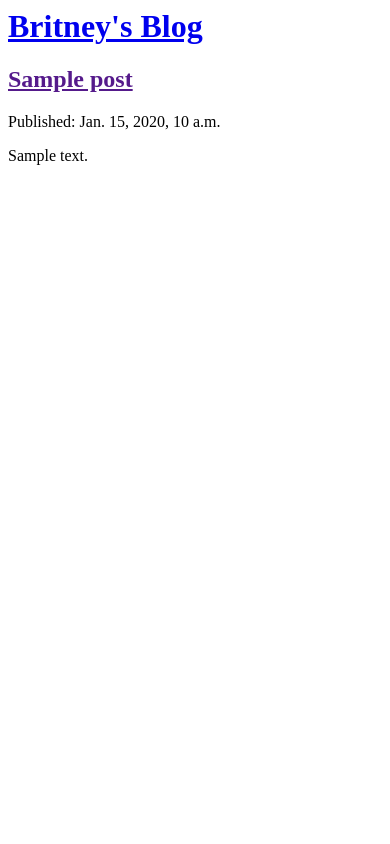
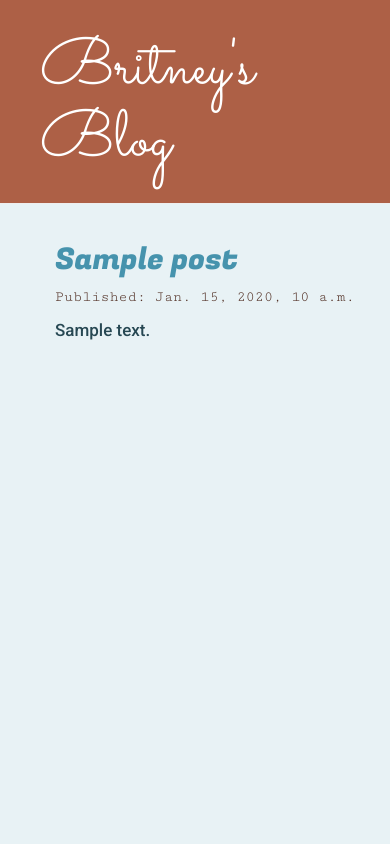
Before and after one commit to BritneyOkh/bc-blog, a Django app: page / in a window 390 px wide. Run offline with Django 3.2, Linux system fonts and the light colour scheme; tables that the repository leaves empty hold one stand-in row (values such as "Sample post"); some libraries are stand-ins or nearby versions.

Commit message:
Added view and template for detailed blog post + used CSS.

```diff
--- /dev/null
+++ b/blog/static/css/blog.css
@@ -0,0 +1,60 @@
+
+.page-header {
+	background-color : #AD6046;
+	margin-top : 0;
+	padding : 15px 20px 15px 40px; /* top right bottom left */
+}
+
+.page-header h1, .page-header h1 a, .page-header h1 a:visited, .page-header h1 a:active {
+	color : #FFFFFF;
+	font-size : 65px;
+	text-decoration : none;
+}
+
+body {
+	background-color : #E8F2F5;
+}
+.content {
+	/* background-color : #9BC7D6; */
+	color : #274853;
+	font-family : 'Roboto';
+	font-size : 17px;
+	margin-left : 40px;
+}
+
+h1 {
+	font-family : 'Sacramento', cursive;
+}
+
+h2, h3, h4 {
+	font-family : 'Fugaz One', cursive;
+}
+
+.date {
+	color : #533227;
+	font-family : 'Cutive Mono';
+	font-size : 15px;
+}
+
+.save {
+	float : right;
+}
+
+.post-form textarea, .post-form input {
+	width : 100%;
+}
+
+.top-menu, .top-menu:hover, .top-menu:visited {
+	color : #FFFFFF;
+	float : right;
+	font-size : 26pt;
+	margin-right : 20px;
+}
+
+.post {
+	margin-bottom : 70px;
+}
+
+.post h2 a, .post h2 a:visited {
+	color : #4693AD;
+}
--- /dev/null
+++ b/blog/templates/blog/base.html
@@ -0,0 +1,50 @@
+{% load static %}  <!-- for css theme -->
+
+<html>
+
+	<head>
+
+		<title>Britney's Blog</title> <!-- website title -->
+
+		<!-- install bootstrap for website themes -->
+		<link rel="stylesheet" href="//maxcdn.bootstrapcdn.com/bootstrap/3.2.0/css/bootstrap.min.css">
+		<link rel="stylesheet" href="//maxcdn.bootstrapcdn.com/bootstrap/3.2.0/css/bootstrap-theme.min.css">
+
+		<!-- fonts from Google fonts - needs to have separate links -->
+		<link href="https://fonts.googleapis.com/css2?family=Fugaz+One&display=swap" rel="stylesheet" type="text/css">
+		<link href="https://fonts.googleapis.com/css2?family=Roboto:wght@500&display=swap" rel="stylesheet" type="text/css">
+		<link href="https://fonts.googleapis.com/css2?family=Sacramento&display=swap" rel="stylesheet" type="text/css">
+		<link href="https://fonts.googleapis.com/css2?family=Cutive+Mono&display=swap" rel="stylesheet" type="text/css">
+
+		<!-- get theme setup -->
+		<link rel="stylesheet" href="{% static 'css/blog.css' %}">
+
+	</head>
+
+	<body>
+
+		<div class="page-header">
+
+			<h1><a href="/">Britney's Blog</a></h1> <!-- page/blog title -->
+
+		</div>
+
+		<div class="content container">
+
+			<div class="row">
+
+				<div class="col-md-8">
+
+				<!-- replace with html from other templates for different pages on the website -->
+					{% block content %}
+					{% endblock %}
+
+				</div>
+
+			</div>
+
+		</div>
+
+	</body>
+
+</html>
--- a/blog/templates/blog/post_list.html
+++ b/blog/templates/blog/post_list.html
@@ -1,22 +1,21 @@
-<html>
+{% extends 'blog/base.html' %}  <!-- to use general template -->
 
-	<head>
-		<title>Britney's Blog</title>
-	</head>
+{% block content %}
 
-	<body>
-		<div>
-			<h1><a href="/">Britney's Blog</a></h1>
+	<!-- loop through posts to display each post -->
+	{% for post in posts %}
+
+		<div class="post">
+
+		<h2><a href="{% url 'post_detail' pk=post.pk %}">{{ post.title }}</a></h2> <!-- post title -->
+
+			<div class="date">
+				<p>Published: {{ post.published_date }}</p> <!-- published date -->
+			</div>
+
+			<p>{{ post.text|linebreaksbr }}</p> <!-- post content, converts line breaks to paragraphs -->
+
 		</div>
+	{% endfor %}
 
-		<!-- Loop through posts to display each post -->
-		{% for post in posts %}
-			<div>
-			<h2><a href="">{{ post.title }}</a></h2><!-- title -->
-			<p>Published: {{ post.published_date }}</p> <!-- published date -->
-			<p>{{ post.text|linebreaksbr }}</p> <!-- post content -->
-			</div>
-		{% endfor %}
-	</body>
-
-</html>
+{% endblock %}
--- a/blog/urls.py
+++ b/blog/urls.py
@@ -3,5 +3,5 @@ from . import views
 
 urlpatterns = [
     path('', views.post_list, name = 'post_list'),
-
+    path('post/<int:pk>', views.post_detail, name = 'post_detail'),
 ]
--- a/blog/views.py
+++ b/blog/views.py
@@ -1,8 +1,12 @@
-from django.shortcuts import render
+from django.shortcuts import render, get_object_or_404
 from django.utils import timezone
 from .models import Post
 
 # Create your views here.
-def post_list(request):
-    posts = Post.objects.filter(published_date__lte = timezone.now()).order_by('-published_date')
+def post_list(request):  # homepage
+    posts = Post.objects.filter(published_date__lte = timezone.now()).order_by('-published_date')  # order posts by published date
     return render(request, 'blog/post_list.html', {'posts' : posts})
+
+def post_detail(request, pk):  # post page
+    post = get_object_or_404(Post, pk = pk) # first  check if post exists
+    return render(request, 'blog/post_detail.html', {'post' : post})
```
Also changed, not shown: blog/templates/blog/post_detail.html (added, +21 -0 lines).
